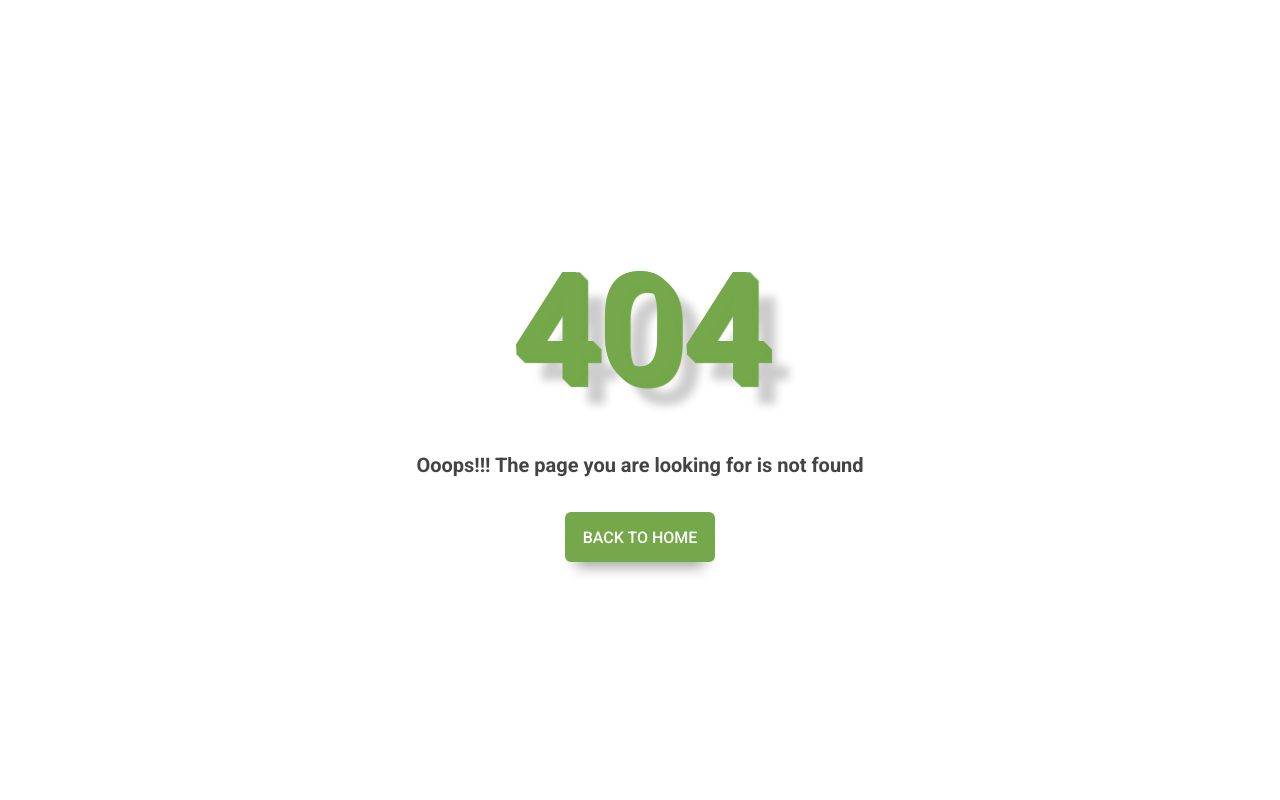
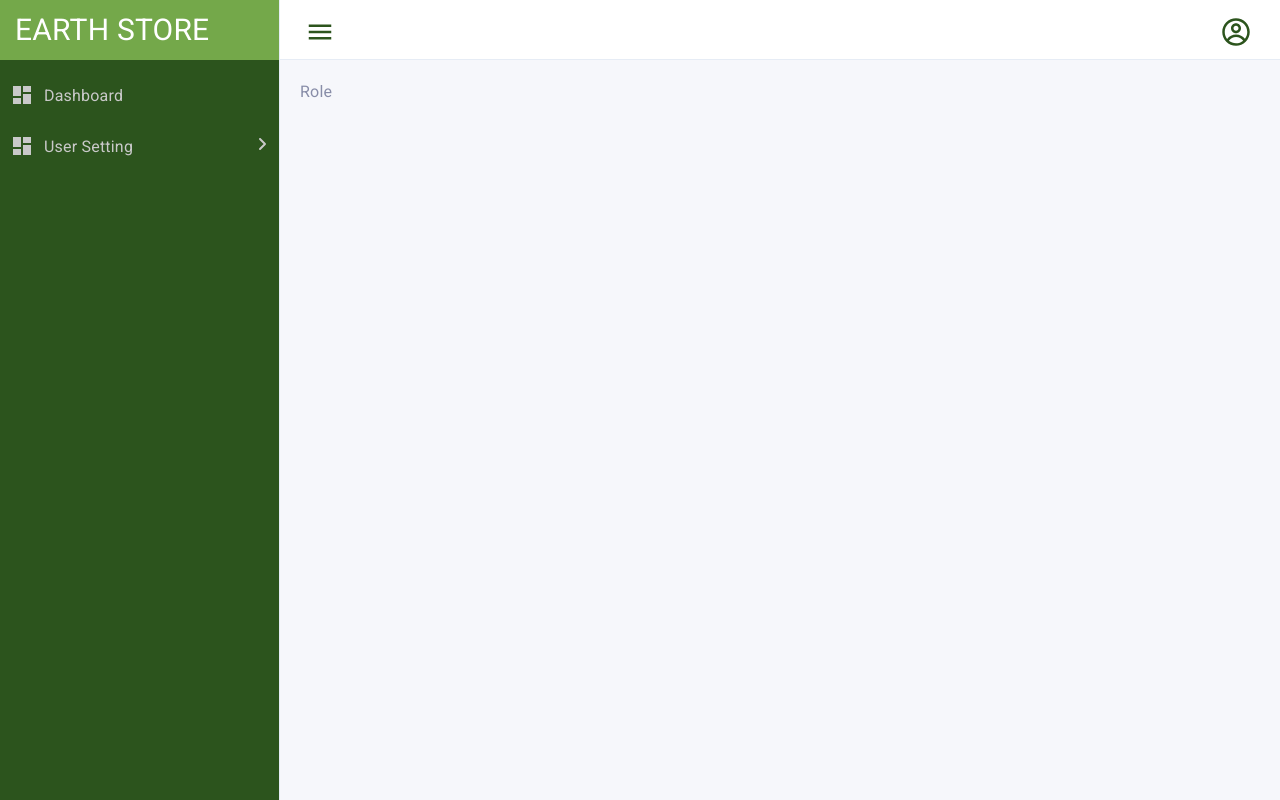
Before and after one commit to sazzadhossainapple/earth-store, a React (Vite) app: page /dashboard/role in a window 1280 px wide. Before the commit this address had no page. Built offline with nearby package versions, Linux system fonts and the light colour scheme.

Commit message:
dashboard added

```diff
--- /dev/null
+++ b/src/layout/Dashboard/DashboardHeader.jsx
@@ -0,0 +1,32 @@
+import React from 'react';
+import { CgProfile } from 'react-icons/cg';
+import { MdOutlineMenu } from 'react-icons/md';
+
+const DashboardHeader = ({ isSmallMenu, toggleMenu }) => {
+    return (
+        <div
+            className={
+                isSmallMenu
+                    ? 'small-left-menu header-left d-flex align-items-center justify-content-between'
+                    : 'header-left d-flex align-items-center justify-content-between'
+            }
+        >
+            <div>
+                <i
+                    id="toggle-left-menu"
+                    className="fa fa-bars"
+                    onClick={toggleMenu}
+                >
+                    <MdOutlineMenu />
+                </i>
+            </div>
+            <div className="pe-4">
+                <i className="fa fa-user">
+                    <CgProfile />
+                </i>
+            </div>
+        </div>
+    );
+};
+
+export default DashboardHeader;
--- a/src/layout/Dashboard/DashboardLayout.jsx
+++ b/src/layout/Dashboard/DashboardLayout.jsx
@@ -1,19 +1,45 @@
-import React, { useEffect, useState } from "react";
-import "./dashboardLayout.css";
-import { MdOutlineMenu } from "react-icons/md";
-import { CgProfile } from "react-icons/cg";
-import { MdDashboard } from "react-icons/md";
-import { FaAngleDown, FaAngleRight } from "react-icons/fa6";
+import React, { useEffect, useState, useRef } from 'react';
+import './dashboardLayout.css';
+import { MdOutlineMenu, MdDashboard } from 'react-icons/md';
+import { CgProfile } from 'react-icons/cg';
+import { FaAngleDown, FaAngleRight } from 'react-icons/fa6';
+import { Link, NavLink, Outlet } from 'react-router-dom';
+import DashboardHeader from './DashboardHeader';
+
+const menuData = [
+    {
+        label: 'Dashboard',
+        icon: <MdDashboard />,
+        path: '/dashboard',
+    },
+    {
+        label: 'User Setting',
+        icon: <MdDashboard />,
+        submenu: [
+            {
+                label: 'User',
+                path: '/dashboard/user',
+            },
+            {
+                label: 'Role',
+                path: '/dashboard/role',
+            },
+        ],
+    },
+];
 
 const DashboardLayout = () => {
     const [isSmallMenu, setIsSmallMenu] = useState(false);
     const [activeSubmenu, setActiveSubmenu] = useState(null);
     const [showLabel, setShowLabel] = useState({
         visible: false,
-    text: "",
+        text: '',
         top: 0,
         left: 0,
+        submenu: [],
     });
+
+    const timeoutRef = useRef(null);
 
     useEffect(() => {
         const handleResize = () => {
@@ -24,11 +50,11 @@ const DashboardLayout = () => {
             }
         };
 
-    window.addEventListener("resize", handleResize);
+        window.addEventListener('resize', handleResize);
         handleResize();
 
         return () => {
-      window.removeEventListener("resize", handleResize);
+            window.removeEventListener('resize', handleResize);
         };
     }, []);
 
@@ -44,142 +70,183 @@ const DashboardLayout = () => {
         }
     };
 
-  const handleMouseOver = (e) => {
-    if (isSmallMenu && e.currentTarget.dataset.label) {
+    const handleMouseOver = (e, label, submenu) => {
+        if (isSmallMenu) {
             const rect = e.currentTarget.getBoundingClientRect();
             setShowLabel({
                 visible: true,
-        text: e.currentTarget.dataset.label,
-        top: rect.top + window.scrollY + 30, // Adjust as needed
-        left: rect.left + window.scrollX + 70, // Adjust as needed
+                text: label,
+                top: rect.top + window.scrollY,
+                left: rect.right + 10,
+                submenu: submenu.map((item) => ({ ...item, to: item.path })),
+                link: submenu.length > 0 ? submenu[0].path : '#',
             });
+            if (timeoutRef.current) {
+                clearTimeout(timeoutRef.current);
+            }
         }
     };
 
     const handleMouseOut = () => {
-    setShowLabel({ visible: false, text: "", top: 0, left: 0 });
+        if (timeoutRef.current) {
+            clearTimeout(timeoutRef.current);
+        }
+
+        timeoutRef.current = setTimeout(() => {
+            setShowLabel({
+                visible: false,
+                text: '',
+                top: 0,
+                left: 0,
+                submenu: [],
+            });
+        }, 1000);
     };
+
+    const handleLabelMouseEnter = () => {
+        if (timeoutRef.current) {
+            clearTimeout(timeoutRef.current);
+        }
+        setShowLabel((prevState) => ({ ...prevState, visible: true }));
+    };
+
+    const handleLabelMouseLeave = () => {
+        if (timeoutRef.current) {
+            clearTimeout(timeoutRef.current);
+        }
+
+        timeoutRef.current = setTimeout(() => {
+            setShowLabel({
+                visible: false,
+                text: '',
+                top: 0,
+                left: 0,
+                submenu: [],
+            });
+        }, 1000);
+    };
+
     return (
         <div className="body">
-      <div id="logo" className={isSmallMenu ? "small-left-menu" : ""}>
+            <div id="logo" className={isSmallMenu ? 'small-left-menu' : ''}>
                 <span className="big-logo">EARTH STORE</span>
                 <span className="small-logo">E!S</span>
             </div>
-      <div id="left-menu" className={isSmallMenu ? "small-left-menu" : ""}>
+            <div
+                id="left-menu"
+                className={isSmallMenu ? 'small-left-menu' : ''}
+            >
                 <ul>
-          <li>
-            <a href="#">
-              <i>
-                <MdDashboard />
-              </i>
-              <span>Dashboard</span>
-            </a>
-          </li>
-          <li className={`has-sub ${activeSubmenu === 0 ? "rotate" : ""}`}>
-            <a href="#" onClick={() => toggleSubmenu(0)}>
+                    {menuData.map((item, index) => (
+                        <li
+                            key={index}
+                            className={`has-sub ${
+                                activeSubmenu === index ? 'rotate' : ''
+                            }`}
+                        >
+                            {item.submenu ? (
+                                <>
+                                    <a
+                                        onClick={() => toggleSubmenu(index)}
+                                        data-label={item.label}
+                                        onMouseOver={(e) =>
+                                            handleMouseOver(e, '', item.submenu)
+                                        }
+                                        onMouseOut={handleMouseOut}
+                                        style={{ cursor: 'pointer' }}
+                                    >
                                         <div className="d-flex align-items-center justify-content-between">
                                             <div>
-                  <i>
-                    <MdDashboard />
-                  </i>
-                  <span>UI Elements</span>
+                                                <i>{item.icon}</i>
+                                                <span>{item.label}</span>
                                             </div>
-                {activeSubmenu === 0 ? <FaAngleDown /> : <FaAngleRight />}
+                                            {activeSubmenu === index ? (
+                                                <FaAngleDown className="angle-color" />
+                                            ) : (
+                                                <FaAngleRight className="angle-color" />
+                                            )}
                                         </div>
                                     </a>
-            <ul className={activeSubmenu === 0 ? "open" : ""}>
-              <li>
-                <a href="#">UI Elements Item 1</a>
+                                    <ul
+                                        className={`submenus ${
+                                            activeSubmenu === index
+                                                ? 'open'
+                                                : ''
+                                        }`}
+                                    >
+                                        {item.submenu.map(
+                                            (subitem, subindex) => (
+                                                <li key={subindex}>
+                                                    <NavLink
+                                                        to={subitem.path}
+                                                        className="submenu-texts"
+                                                    >
+                                                        {subitem.label}
+                                                    </NavLink>
                                                 </li>
-              <li>
-                <a href="#">UI Elements Item 2</a>
+                                            )
+                                        )}
+                                    </ul>
+                                </>
+                            ) : (
+                                <NavLink
+                                    to={item.path}
+                                    data-label={item.label}
+                                    onMouseOver={(e) =>
+                                        handleMouseOver(e, item.label, [
+                                            item.path,
+                                        ])
+                                    }
+                                    onMouseOut={handleMouseOut}
+                                >
+                                    <i>
+                                        {React.createElement(MdDashboard, {
+                                            className: item.icon,
+                                        })}
+                                    </i>
+                                    <span>{item.label}</span>
+                                </NavLink>
+                            )}
                         </li>
-              <li>
-                <a href="#">UI Elements Item 3</a>
-              </li>
-            </ul>
-          </li>
-          <li>
-            <a href="#">
-              <i>
-                <MdDashboard />
-              </i>
-              <span>Users</span>
-            </a>
-          </li>
-          <li className={`has-sub ${activeSubmenu === 1 ? "rotate" : ""}`}>
-            <a href="#" onClick={() => toggleSubmenu(1)}>
-              <div className="d-flex align-items-center justify-content-between">
-                <div>
-                  <i>
-                    <MdDashboard />
-                  </i>
-                  <span>UI Elements-1</span>
-                </div>
-                {activeSubmenu === 1 ? <FaAngleDown /> : <FaAngleRight />}
-              </div>
-            </a>
-            <ul className={activeSubmenu === 1 ? "open" : ""}>
-              <li>
-                <a href="#">UI Elements Item 1</a>
-              </li>
-              <li>
-                <a href="#">UI Elements Item 2</a>
-              </li>
-              <li>
-                <a href="#">UI Elements Item 3</a>
-              </li>
-            </ul>
-          </li>
-          <li>
-            <a href="#">
-              <i>
-                <MdDashboard />
-              </i>
-              <span>Users</span>
-            </a>
-          </li>
+                    ))}
                 </ul>
             </div>
             <div id="main-content">
                 <div id="header">
-          <div
-            className={
-              isSmallMenu
-                ? "small-left-menu header-left d-flex align-items-center justify-content-between"
-                : "header-left d-flex align-items-center justify-content-between"
-            }
-          >
-            <div>
-              <i
-                id="toggle-left-menu"
-                className="fa fa-bars"
-                onClick={toggleMenu}
-              >
-                <MdOutlineMenu />
-              </i>
-            </div>
-            <div className="pe-4">
-              <i className="fa fa-user">
-                <CgProfile />
-              </i>
-            </div>
-          </div>
+                    <DashboardHeader
+                        isSmallMenu={isSmallMenu}
+                        toggleMenu={toggleMenu}
+                    />
                 </div>
                 <div
                     id="page-container"
-          className={isSmallMenu ? "small-left-menu" : ""}
+                    className={isSmallMenu ? 'small-left-menu' : ''}
                 >
-          <div className="card">vsdfs</div>
+                    <Outlet />
                 </div>
             </div>
+
             {showLabel.visible && (
-        <span
-          id="show-lable"
+                <div
+                    id="show-label"
                     style={{ top: showLabel.top, left: showLabel.left }}
+                    onMouseEnter={handleLabelMouseEnter}
+                    onMouseLeave={handleLabelMouseLeave}
                 >
-          {showLabel.text}
-        </span>
+                    {showLabel.text && (
+                        <Link to={showLabel.link}>{showLabel.text}</Link>
+                    )}
+
+                    {showLabel.submenu.length > 0 && (
+                        <ul>
+                            {showLabel.submenu.map((item, index) => (
+                                <li key={index}>
+                                    <Link to={item.to}>{item.label}</Link>
+                                </li>
+                            ))}
+                        </ul>
+                    )}
+                </div>
             )}
         </div>
     );
--- a/src/layout/Dashboard/dashboardLayout.css
+++ b/src/layout/Dashboard/dashboardLayout.css
@@ -6,7 +6,7 @@
     background-color: #f6f7fb;
     color: #888da8;
     letter-spacing: 0.2px;
-  font-family: "Roboto", sans-serif;
+    font-family: 'Roboto', sans-serif;
     padding: 0;
     margin: 0;
     height: 100vh;
@@ -47,38 +47,42 @@
 
 #left-menu > ul > li {
     margin: 15px 0;
+    position: relative;
 }
 
 #left-menu ul li a {
-  color: #f2f2f2;
+    color: #c9c9c9;
     width: 100%;
     display: inline-block;
     width: 260px;
-  height: 37px;
-  position: relative;
+    /* height: 37px; */
+    /* position: relative; */
     text-decoration: none;
 }
 
 #left-menu ul li a i {
-  font-size: 20px;
+    font-size: 24px;
     text-align: center;
     width: 35px;
     transition: all 0.3s ease;
 }
 
 #left-menu ul li:hover a span {
-  color: #0e9aee;
+    color: #fff;
 }
 
 #left-menu ul li:hover a i {
-  color: #0e9aee;
+    color: #fff;
+}
+#left-menu ul li:hover a .angle-color {
+    color: #fff;
 }
 
 #left-menu ul li a span {
     width: 100%;
     height: 35px;
     padding-left: 10px;
-  color: #f2f2f2;
+    color: #c9c9c9;
     font-weight: 400;
     transition: all 0.3s ease;
 }
@@ -113,8 +117,8 @@
 }
 
 #left-menu li.has-sub ul.open li {
-  padding-top: 10px;
-  margin-left: 20px;
+    padding-top: 12px;
+    margin-left: 25px;
 }
 
 #left-menu li.has-sub.rotate ul {
@@ -122,8 +126,15 @@
     padding: 10px 0;
 }
 
+#left-menu ul li .submenus .submenu-texts:hover {
+    color: #fff;
+}
+
 a:hover {
     text-decoration: none;
+}
+.submenu-texts:hover {
+    color: #fff;
 }
 
 #logo {
@@ -140,9 +151,11 @@ a:hover {
     border-right: 1px solid #e6ecf5;
     z-index: 4;
     color: #fff;
-  padding-left: 15px;
     transition: all 0.3s ease-in-out;
     overflow: hidden;
+}
+.big-logo {
+    padding-left: 15px;
 }
 
 #header {
@@ -208,8 +221,8 @@ a:hover {
 
 .small-left-menu .small-logo {
     display: inline-block;
-  padding-left: 20px;
-  line-height: 2.8em;
+    padding-left: 8px;
+    line-height: 0em;
 }
 
 .small-left-menu .big-logo {
@@ -217,6 +230,59 @@ a:hover {
 }
 
 #show-lable {
-  font-size: 40px;
-  font-weight: 800;
+    font-size: 16px;
+    font-weight: 500;
+    background-color: #2c541d;
+    color: #ffffff;
+    padding: 10px 15px;
+    position: absolute;
+    z-index: 1000;
+    white-space: nowrap;
+    left: 60px !important;
+    cursor: pointer;
 }
+
+#show-label {
+    font-size: 16px;
+    font-weight: 400;
+    background-color: #2c541d;
+    color: #ffffff;
+    padding: 10px 15px;
+    position: absolute;
+    z-index: 1000;
+    white-space: nowrap;
+    left: 60px !important;
+    cursor: pointer;
+}
+
+#show-label > a {
+    color: #fff;
+}
+
+#show-label ul {
+    list-style: none;
+    padding: 0;
+    margin: 5px 0 0 0;
+}
+
+#show-label ul li {
+    background-color: #2c541d;
+    padding: 5px 10px;
+    color: #fff;
+    margin-top: 2px;
+}
+#show-label ul li a {
+    color: #fff;
+}
+
+/* media query css start small device */
+
+@media only screen and (min-width: 250px) and (max-width: 575px) {
+}
+@media only screen and (min-width: 576px) and (max-width: 767px) {
+}
+
+@media only screen and (min-width: 768px) and (max-width: 991px) {
+}
+@media only screen and (min-width: 992px) and (max-width: 1199px) {
+}
--- /dev/null
+++ b/src/pages/Dashboard/DashboardUserSetting/Role/Role.jsx
@@ -0,0 +1,11 @@
+import React from 'react';
+
+const Role = () => {
+    return (
+        <div>
+            <p>Role</p>
+        </div>
+    );
+};
+
+export default Role;
--- /dev/null
+++ b/src/pages/Dashboard/DashboardUserSetting/User/User.jsx
@@ -0,0 +1,11 @@
+import React from 'react';
+
+const User = () => {
+    return (
+        <div>
+            <p>User</p>
+        </div>
+    );
+};
+
+export default User;
--- a/src/routes/Routes/Routes.jsx
+++ b/src/routes/Routes/Routes.jsx
@@ -1,23 +1,25 @@
-import { Suspense, lazy } from "react";
-import { createBrowserRouter } from "react-router-dom";
-import Loading from "../../components/Loading/Loading";
-import DashboardLayout from "../../layout/Dashboard/DashboardLayout";
-import Dashboard from "../../pages/Dashboard/Dashboard/Dashboard";
-const Checkout = lazy(() => import("../../pages/Checkout/Checkout"));
-const Cart = lazy(() => import("../../pages/Cart/Cart"));
-const Main = lazy(() => import("../../layout/Main/Main"));
-const Home = lazy(() => import("../../pages/Home/Home"));
-const Contact = lazy(() => import("../../pages/Contact/Contact"));
-const ErrorPage = lazy(() => import("../../pages/ErrorPage/ErrorPage"));
-const About = lazy(() => import("../../pages/About/About"));
-const Shop = lazy(() => import("../../pages/Shop/Shop"));
-const ShopDetails = lazy(() => import("../../pages/ShopDetails/ShopDetails"));
-const Login = lazy(() => import("../../pages/Login/Login"));
-const Register = lazy(() => import("../../pages/Register/Register"));
+import { Suspense, lazy } from 'react';
+import { createBrowserRouter } from 'react-router-dom';
+import Loading from '../../components/Loading/Loading';
+import DashboardLayout from '../../layout/Dashboard/DashboardLayout';
+import Dashboard from '../../pages/Dashboard/Dashboard/Dashboard';
+import User from '../../pages/Dashboard/DashboardUserSetting/User/User';
+import Role from '../../pages/Dashboard/DashboardUserSetting/Role/Role';
+const Checkout = lazy(() => import('../../pages/Checkout/Checkout'));
+const Cart = lazy(() => import('../../pages/Cart/Cart'));
+const Main = lazy(() => import('../../layout/Main/Main'));
+const Home = lazy(() => import('../../pages/Home/Home'));
+const Contact = lazy(() => import('../../pages/Contact/Contact'));
+const ErrorPage = lazy(() => import('../../pages/ErrorPage/ErrorPage'));
+const About = lazy(() => import('../../pages/About/About'));
+const Shop = lazy(() => import('../../pages/Shop/Shop'));
+const ShopDetails = lazy(() => import('../../pages/ShopDetails/ShopDetails'));
+const Login = lazy(() => import('../../pages/Login/Login'));
+const Register = lazy(() => import('../../pages/Register/Register'));
 
 export const router = createBrowserRouter([
     {
-    path: "/",
+        path: '/',
         element: (
             <Suspense fallback={<Loading />}>
                 <Main />
@@ -29,15 +31,15 @@ export const router = createBrowserRouter([
             </Suspense>
         ),
         children: [
-      { path: "/", element: <Home /> },
-      { path: "/contact", element: <Contact /> },
-      { path: "/about", element: <About /> },
-      { path: "/shop", element: <Shop /> },
-      { path: "/cart", element: <Cart /> },
-      { path: "/checkout", element: <Checkout /> },
-      { path: "/sign-in", element: <Login /> },
-      { path: "/sign-up", element: <Register /> },
-      { path: "/product-details", element: <ShopDetails /> },
+            { path: '/', element: <Home /> },
+            { path: '/contact', element: <Contact /> },
+            { path: '/about', element: <About /> },
+            { path: '/shop', element: <Shop /> },
+            { path: '/cart', element: <Cart /> },
+            { path: '/checkout', element: <Checkout /> },
+            { path: '/sign-in', element: <Login /> },
+            { path: '/sign-up', element: <Register /> },
+            { path: '/product-details', element: <ShopDetails /> },
 
             // {
             //     path: '/product-details/:id',
@@ -49,14 +51,20 @@ export const router = createBrowserRouter([
             // },
         ].map((route) => ({
             ...route,
-      element: <Suspense fallback={<Loading />}>{route.element}</Suspense>,
+            element: (
+                <Suspense fallback={<Loading />}>{route.element}</Suspense>
+            ),
         })),
     },
 
     {
-    path: "/dashboard",
+        path: '/dashboard',
         element: <DashboardLayout />,
         errorElement: <ErrorPage />,
-    children: [{ path: "/dashboard", element: <Dashboard /> }],
+        children: [
+            { path: '/dashboard', element: <Dashboard /> },
+            { path: '/dashboard/user', element: <User /> },
+            { path: '/dashboard/role', element: <Role /> },
+        ],
     },
 ]);
```
Lines whose indentation alone changed are shown as unchanged.
